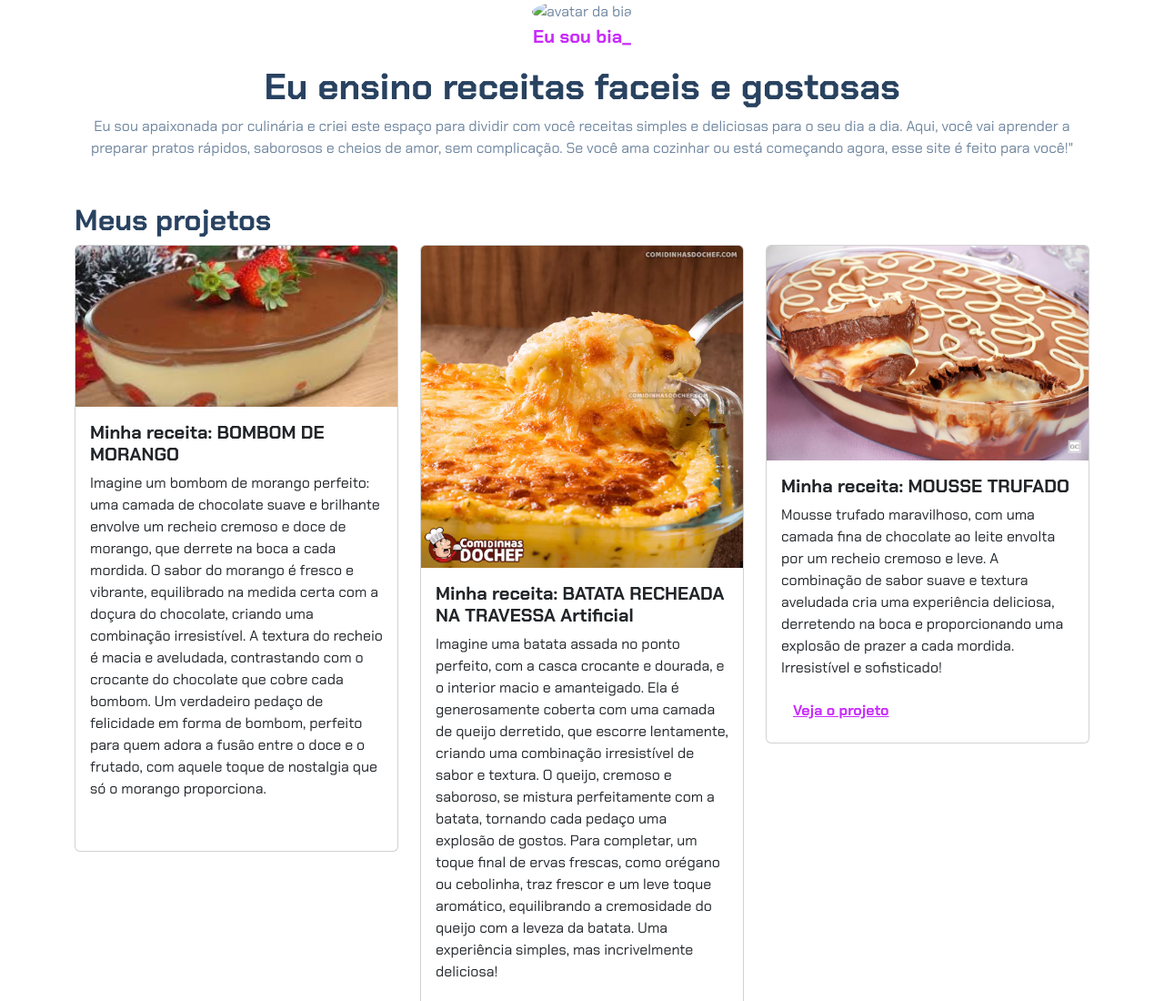
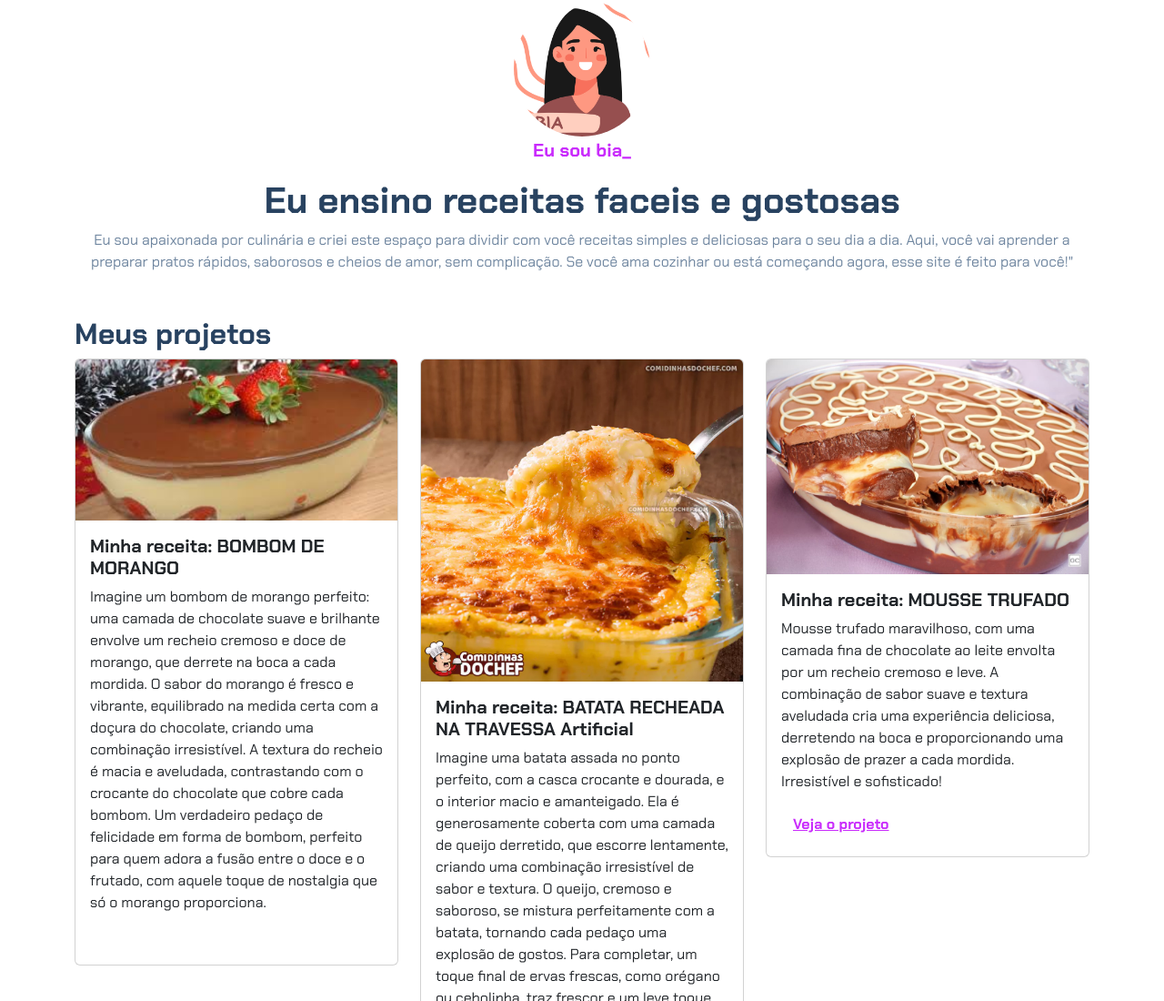
Before and after one commit to beatrizbussolo/receitasdabia, a plain HTML site: page index.html in a window 1280 px wide. Shown: the top 1100 px of the page at 91% size. Drawn offline with nearby package versions, Linux system fonts and the light colour scheme; files whose address does not match are found by name.

Commit message:
Update index.html

```diff
--- a/index.html
+++ b/index.html
@@ -12,7 +12,7 @@
 
 <body>
     <header class="container text-center">
-        <img src="img/avatar-perfil.png" alt="avatar da bia" class="rounded-circle" width="150" height="150"
+        <img src="avatar-perfil.png" alt="avatar da bia" class="rounded-circle" width="150" height="150"
             srcset="">
         <p class="lead">Eu sou bia_</p>
         <h1>Eu ensino receitas faceis e gostosas</h1>
```
